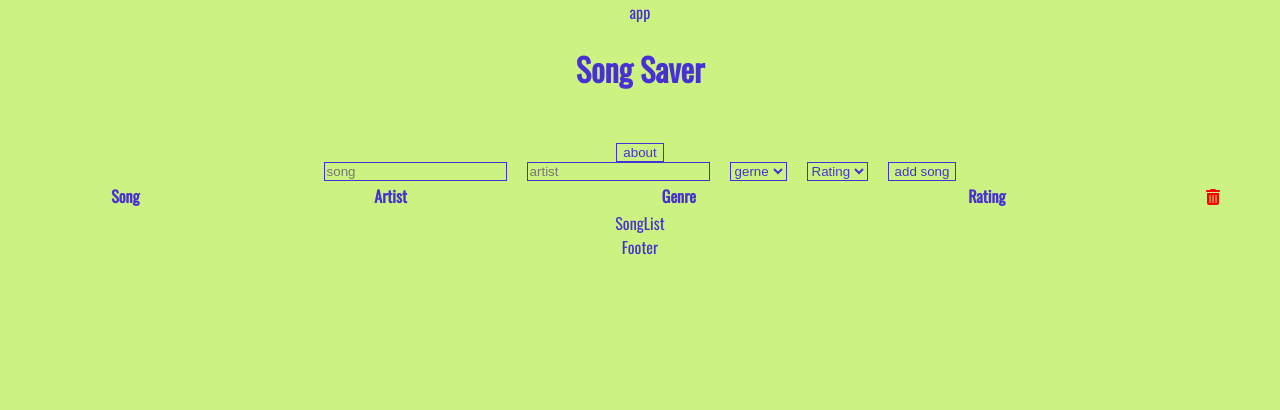
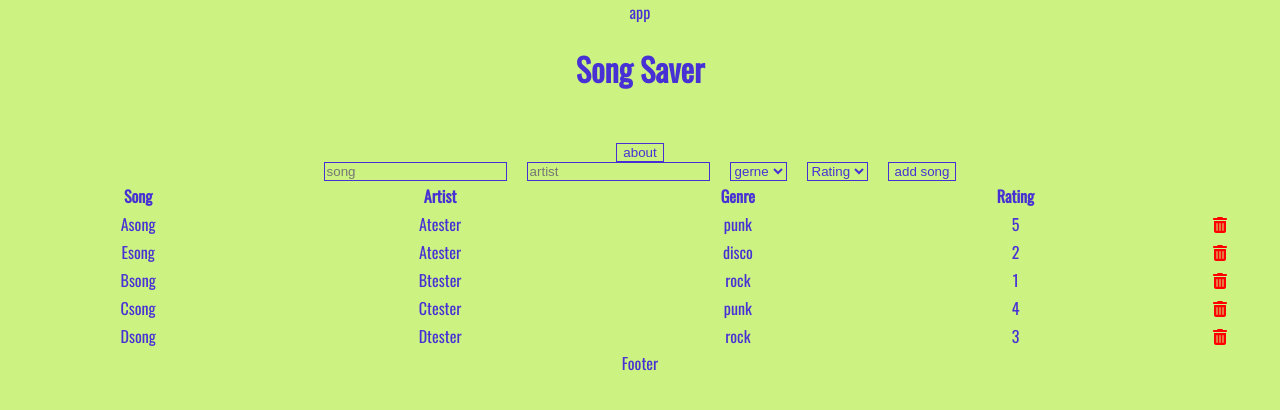
Before and after one commit to Sander-317/Song_Saver, a React (Create React App) app: page / in a window 1280 px wide. Shown: the top 410 px of the page. Built offline with nearby package versions, Linux system fonts and the light colour scheme.

Commit message:
made the song list appear on screen in a table

```diff
--- a/src/App.css
+++ b/src/App.css
@@ -34,3 +34,8 @@ button {
   color: #4831d4;
   border: 1px solid #4831d4;
 }
+
+li {
+  justify-content: space-between;
+  text-align: justify;
+}
--- a/src/components/Container.js
+++ b/src/components/Container.js
@@ -4,9 +4,6 @@ import Header from "./Header";
 import InputForm from "./InputForm";
 import SongList from "./SongList";
 import Footer from "./Footer";
-
-import { FontAwesomeIcon } from "@fortawesome/react-fontawesome";
-import { faTrashCan } from "@fortawesome/free-solid-svg-icons";
 
 export default class Container extends Component {
   constructor() {
@@ -15,11 +12,11 @@ export default class Container extends Component {
       home: true,
 
       songs: [
-        { id: 1, song: "Asong", artist: "Atester", gerne: "punk", rating: 5 },
-        { id: 1, song: "Asong", artist: "Atester", gerne: "disco", rating: 2 },
-        { id: 2, song: "Bsong", artist: "Btester", gerne: "rock", rating: 1 },
-        { id: 3, song: "Csong", artist: "Ctester", gerne: "punk", rating: 4 },
-        { id: 4, song: "Dsong", artist: "Dtester", gerne: "rock", rating: 3 },
+        { id: 1, song: "Asong", artist: "Atester", genre: "punk", rating: 5 },
+        { id: 1, song: "Esong", artist: "Atester", genre: "disco", rating: 2 },
+        { id: 2, song: "Bsong", artist: "Btester", genre: "rock", rating: 1 },
+        { id: 3, song: "Csong", artist: "Ctester", genre: "punk", rating: 4 },
+        { id: 4, song: "Dsong", artist: "Dtester", genre: "rock", rating: 3 },
       ],
     };
     this.toggleHome = this.toggleHome.bind(this);
@@ -30,6 +27,13 @@ export default class Container extends Component {
     this.setState({ home: !this.state.home });
   }
 
+  // displayList() {
+  //   this.state.songs.map((item) => {
+  //     console.log(item);
+  //     return item;
+  //   });
+  // }
+
   render() {
     return (
       <div>
@@ -37,23 +41,9 @@ export default class Container extends Component {
           <div>
             <Header toggleHome={this.toggleHome} home={this.state.home} />
             <InputForm />
-            <table style={{ width: "100%" }}>
-              <tr className="song-header">
-                <th className="song-row__item">Song</th>
-                <th className="song-row__item">Artist</th>
-                <th className="song-row__item">Genre</th>
-                <th className="song-row__item">Rating</th>
-                <th className="song-row__item">
-                  {" "}
-                  <FontAwesomeIcon
-                    icon={faTrashCan}
-                    onClick={() => console.log("yeeey")}
-                    className="trash"
-                  />
-                </th>
-              </tr>
-            </table>
-            <SongList />
+
+            <SongList songs={this.state.songs} />
+
             <Footer />
           </div>
         ) : (
--- a/src/components/SongList.js
+++ b/src/components/SongList.js
@@ -1,5 +1,37 @@
 import React from "react";
 
-export default function SongList() {
-  return <div>SongList</div>;
+import { FontAwesomeIcon } from "@fortawesome/react-fontawesome";
+import { faTrashCan } from "@fortawesome/free-solid-svg-icons";
+
+export default function SongList({ songs }) {
+  return (
+    <div>
+      <table style={{ width: "100%" }}>
+        <tr className="song-header">
+          <th className="song-row__item">Song</th>
+          <th className="song-row__item">Artist</th>
+          <th className="song-row__item">Genre</th>
+          <th className="song-row__item">Rating</th>
+          <th className="song-row__item"> </th>
+        </tr>
+        {songs.map((item) => {
+          return (
+            <tr>
+              <td>{item.song}</td>
+              <td>{item.artist}</td>
+              <td>{item.genre}</td>
+              <td>{item.rating}</td>
+              <td>
+                <FontAwesomeIcon
+                  icon={faTrashCan}
+                  onClick={() => console.log("yeeey")}
+                  className="trash"
+                />
+              </td>
+            </tr>
+          );
+        })}
+      </table>
+    </div>
+  );
 }
```
